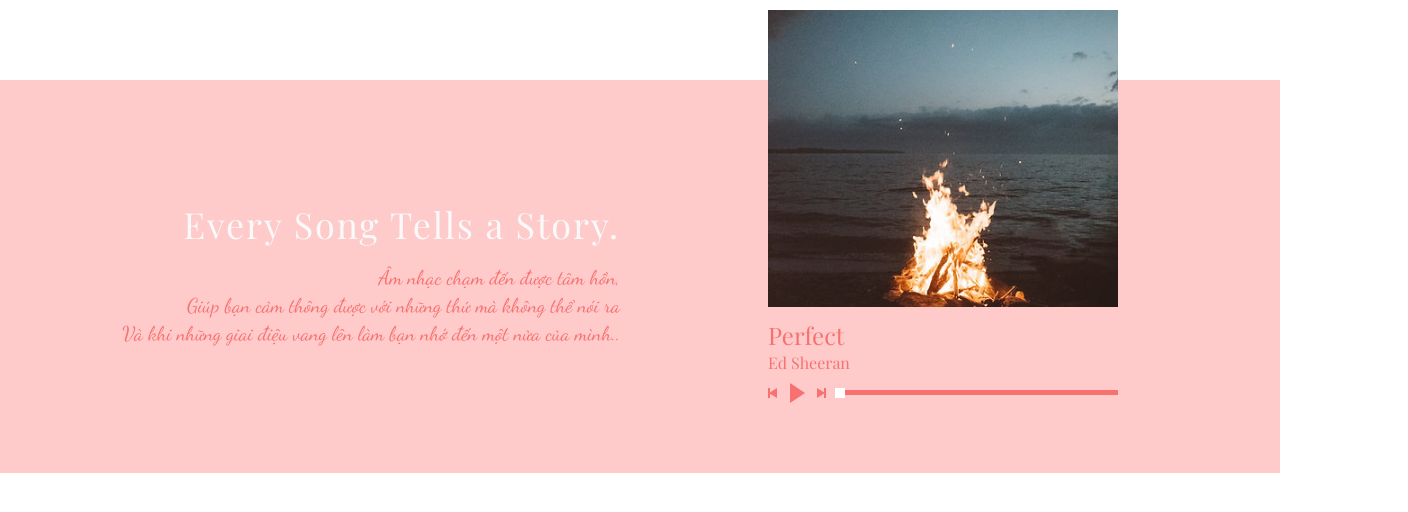
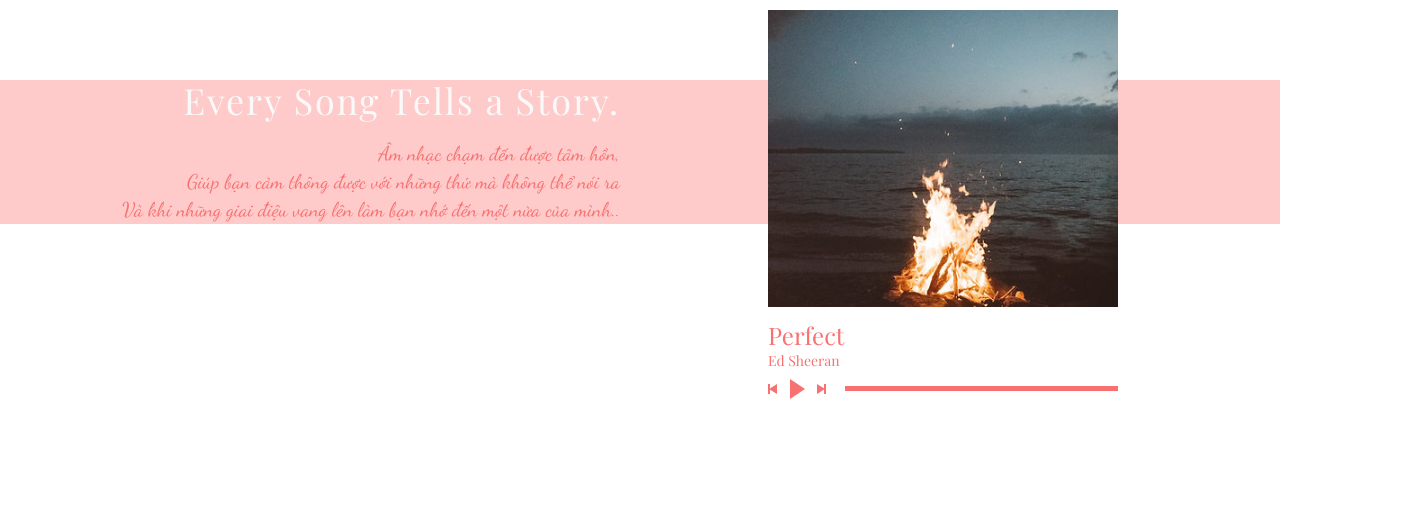
Before and after one commit to nhatphuong97/PhuongThuong-wedding, a React (Create React App) app: page /#/test-song in a window 1280 px wide. Shown: the top 512 px of the page, 1408 px wide, since content can reach past the window. Built offline with nearby package versions, Linux system fonts and the light colour scheme; a web font is replaced by a local one.

Commit message:
fix bug left

```diff
--- a/src/FeatureTodo/component/LoveSong/index.jsx
+++ b/src/FeatureTodo/component/LoveSong/index.jsx
@@ -125,14 +125,14 @@ function LoveSongMain({ tracks }) {
         </div>
       </div>
       <div className="bg-red-200 relative">
-        <div className="div-right  flex flex-col relative -top-[70px] left-[20%]">
+        <div className="div-right absolute flex flex-col  -top-[70px] left-[20%]">
           <div className="w-[350px] h-auto -pt-[20%] ">
             <img src={imageFire} alt="" />
           </div>
           <div className="song_name mt-3 text-red-400 text-2xl font-playfair">
             {title}
           </div>
-          <div className="song_artist text-red-400 text-base font-playfair">
+          <div className="song_artist text-red-400 text-sm font-playfair">
             {artist}
           </div>
 
```
